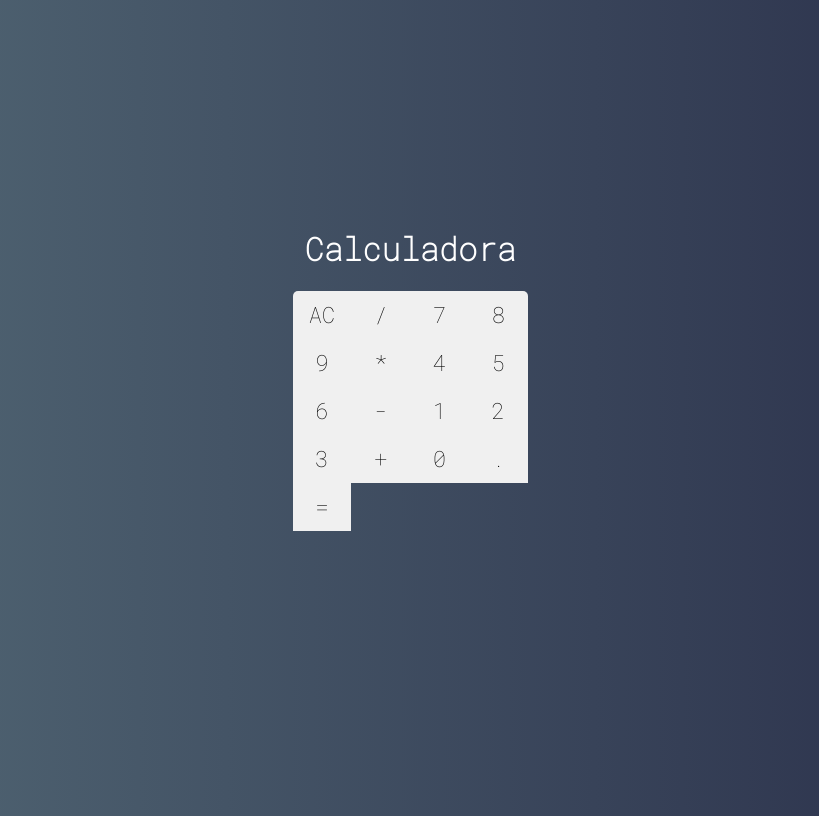
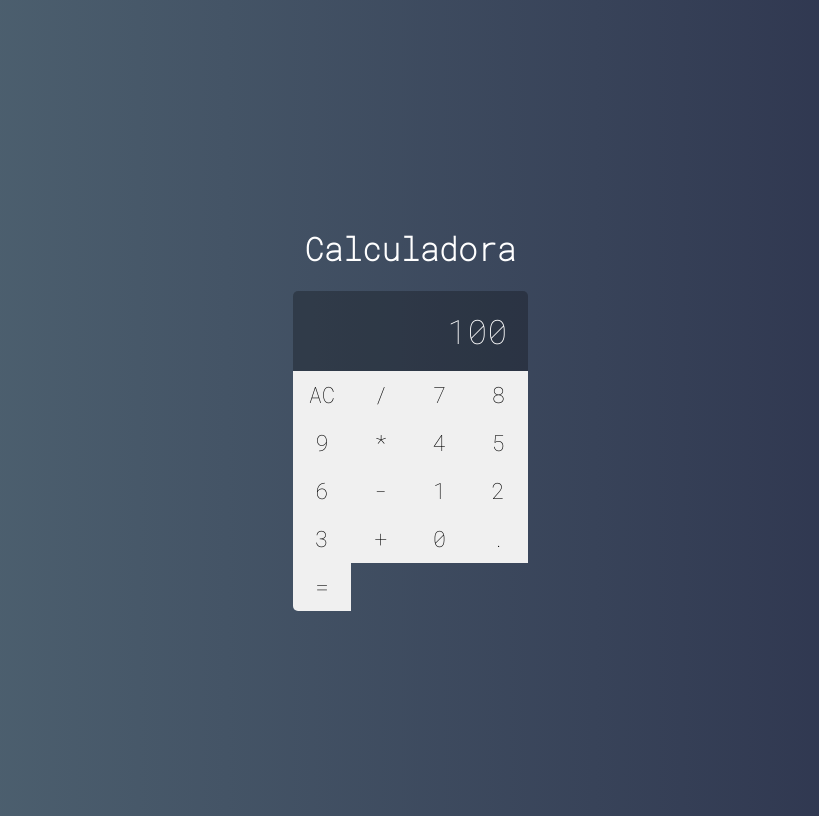
Before and after one commit to fabriciosiqueira08/react-repo, a React (Create React App) app in the folder calculadora/: page / in a window 1280 px wide. Shown: the whole page, without its empty margins (230-1049 px from the left). Built offline with nearby package versions, Linux system fonts and the light colour scheme.

Commit message:
Componente display feito

```diff
--- /dev/null
+++ b/calculadora/src/components/Display.css
@@ -0,0 +1,11 @@
+.display {
+  grid-column: span 4;
+  background-color: #0004;
+
+  display: flex;
+  justify-content: flex-end;
+  align-items: center;
+  padding: 20px;
+  font-size: 2.1em;
+  overflow: hidden;
+}
--- /dev/null
+++ b/calculadora/src/components/Display.jsx
@@ -0,0 +1,6 @@
+import React from "react";
+import "./Display.css";
+
+const Display = (props) => <div className="display">{props.value}</div>;
+
+export default Display;
--- a/calculadora/src/main/Calculadora.css
+++ b/calculadora/src/main/Calculadora.css
@@ -6,5 +6,5 @@
 
   display: grid;
   grid-template-columns: repeat(4, 25%);
-  grid-template-rows: 48px 48px 48px 48px 48px;
+  grid-template-rows: 1fr 48px 48px 48px 48px 48px;
 }
--- a/calculadora/src/main/Calculadora.jsx
+++ b/calculadora/src/main/Calculadora.jsx
@@ -1,11 +1,13 @@
 import React, { Component } from "react";
 import "./Calculadora.css";
 import Button from "../components/Button";
+import Display from "../components/Display";
 
 export default class Calculadora extends Component {
   render() {
     return (
       <div className="calculadora">
+        <Display value={100} />
         <Button label="AC" />
         <Button label="/" />
         <Button label="7" />
```
